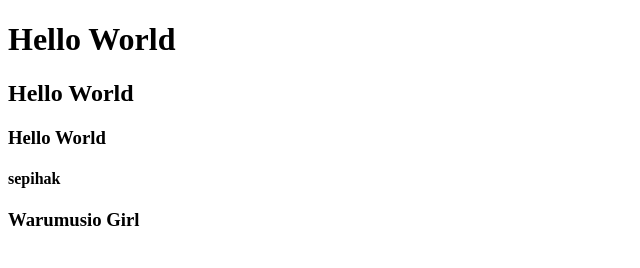
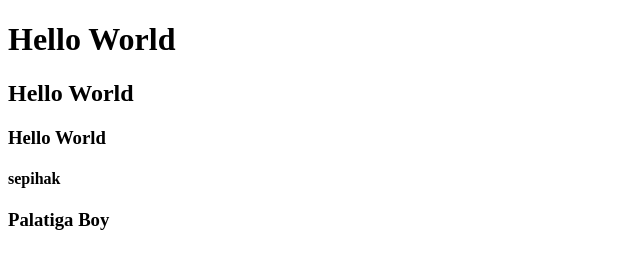
Before and after one commit to ARSAL21/latihan, a plain HTML site: page index.html in a window 1280 px wide. Shown: the full height of the page, 0-640 px from the left. Drawn offline with Linux system fonts and the light colour scheme.

Commit message:
terserah

```diff
--- a/index.html
+++ b/index.html
@@ -10,6 +10,6 @@
     <h2>Hello World</h2>
     <h3>Hello World</h3>
     <h4>sepihak</h4>
-    <h3>Warumusio Girl</h3>
+    <h3>Palatiga Boy</h3>
 </body>
 </html>
```
